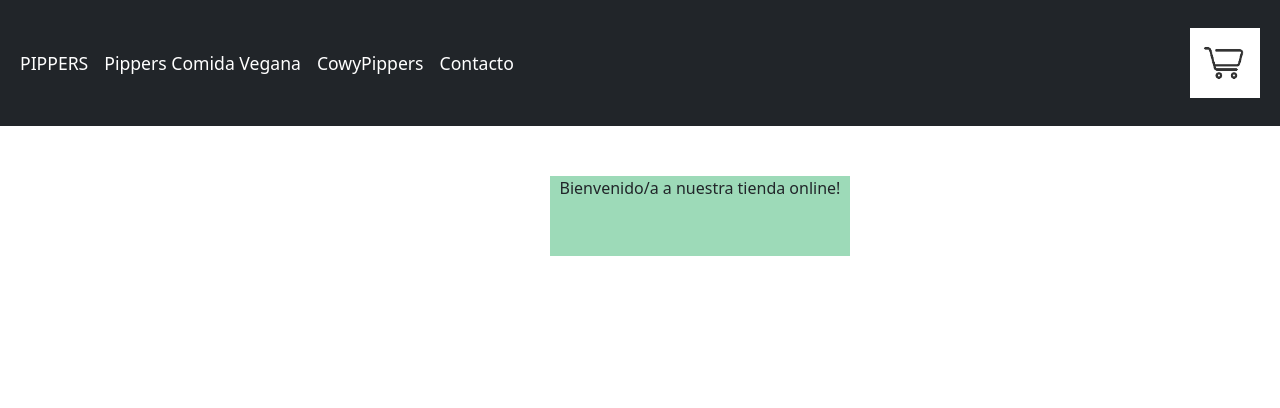
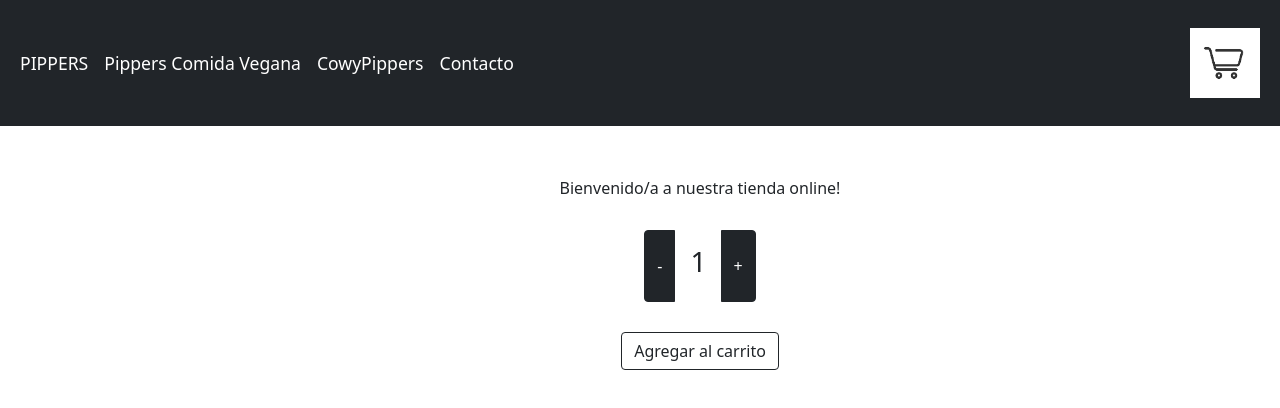
Before and after one commit to LucreciaPannunzio/myapp, a React (Create React App) app: page / in a window 1280 px wide. Shown: the top 408 px of the page. Built offline with nearby package versions, Linux system fonts and the light colour scheme.

Commit message:
useState

```diff
--- /dev/null
+++ b/src/components/ItemCount.js
@@ -0,0 +1,35 @@
+import React from 'react'
+import {useState} from 'react'
+
+const ItemCount = ({stock, initial, onAdd}) => {
+    const [contador, setContador] = useState(1);
+
+    const sumarCantidad = () => {
+        if (contador < stock) {
+            setContador(contador + 1);
+        }
+    }
+
+    const restarCantidad = () => {
+        if(contador > initial) {
+            setContador(contador - 1);
+        } else {
+            setContador (contador)
+        }
+    }
+
+    return (
+        <div className="itemCount" style={{marginTop:30}}>
+            <div className="btn-group" role="group" aria-label="Basic example">
+                <button type="button" className="btn btn-dark" onClick={restarCantidad}>-</button>
+                <h3 style={{padding:15}}>{contador}</h3>
+                <button type="button" className="btn btn-dark" onClick={sumarCantidad}>+</button>
+            </div>
+            <div>
+            <button type="button" className="btn btn-outline-dark" style={{margin:30}}>Agregar al carrito</button>
+            </div>
+        </div>
+    )
+}
+
+export default ItemCount
--- a/src/components/ItemListContainer.js
+++ b/src/components/ItemListContainer.js
@@ -1,7 +1,11 @@
+import ItemCount from "./ItemCount";
+
 const ItemListContainer = ({greeting}) => {
+
     return(
-        <div style={{width: 300, height: 80, backgroundColor: '#9ddab8', marginLeft: 550, marginTop: 50}}>
+        <div style={{width: 300, height: 80, marginLeft: 550, marginTop: 50}}>
             {greeting}
+            <ItemCount stock="15" initial="1" />
         </div>
     )
 }
```
Also changed, not shown: src/App.js (+3 -11 lines), src/components/NavBar/NavBar.js (line endings or trailing spaces).
